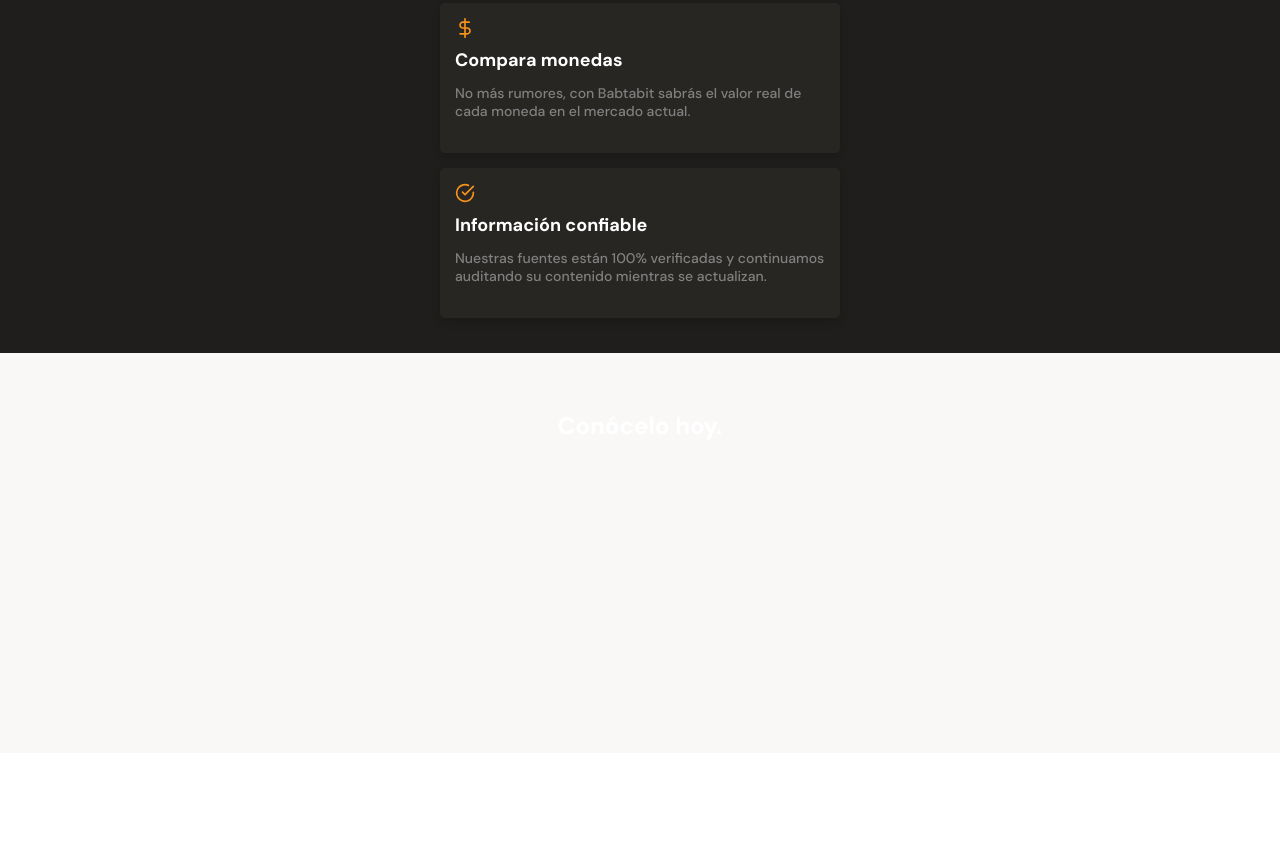
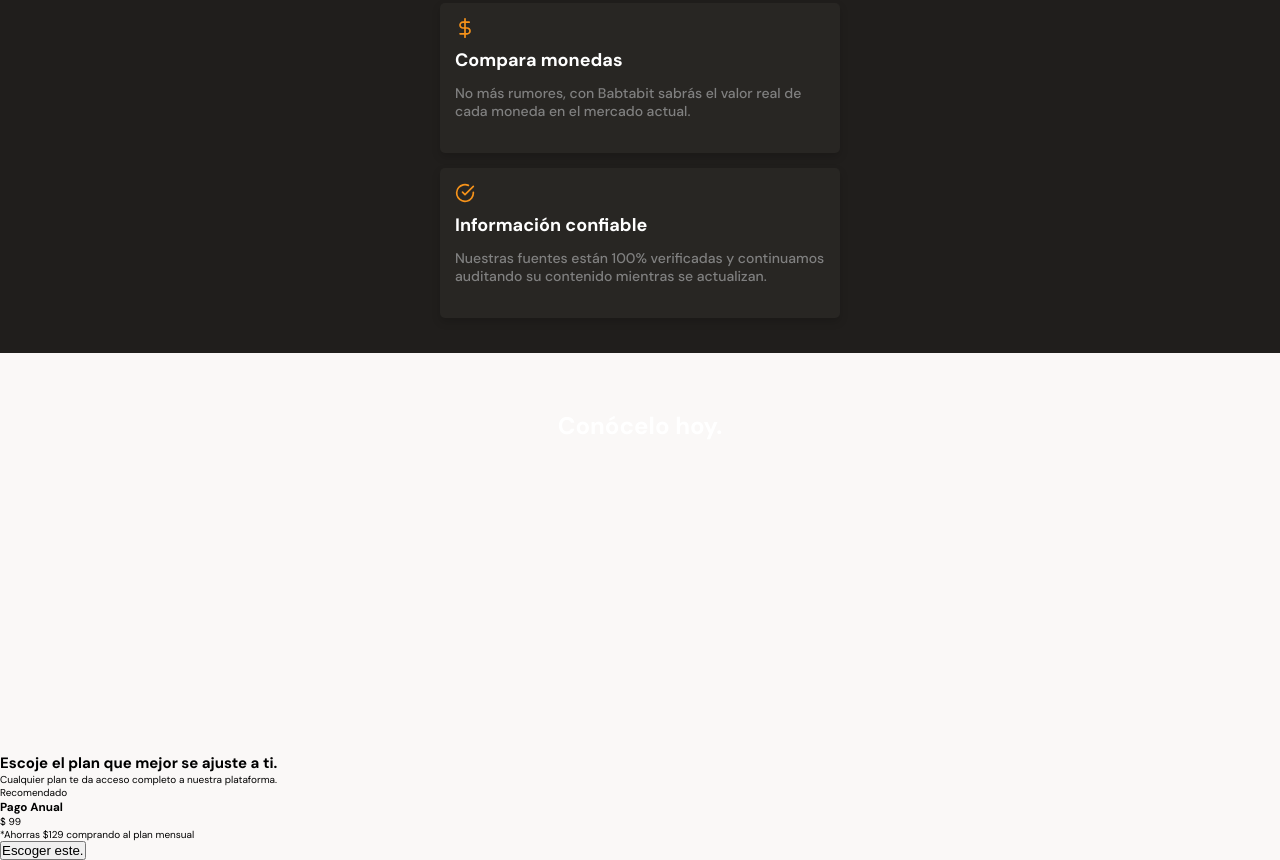
Before and after one commit to ArmandoRomero33/primerproyecto, a plain HTML site: page index.html in a window 1280 px wide. Shown: the part 1970-2830 px from the top of the page. Before the commit the page ends 2723 px from the top, so only its background shows below. Drawn offline with Linux system fonts and the light colour scheme.

Commit message:
estructura planes

```diff
--- a/index.html
+++ b/index.html
@@ -15,7 +15,7 @@
         <div class="header--title-container">
             <h1>La próxima revolución en el intercambio de criptomonedas</h1>
             <p>Batatabit te ayuda a navegar entre los diferentes precios y tendencias.</p>
-            <a href="" class="header--button">Conoce Nuestros Planes <span></span></a>
+            <a href="#plans" class="header--button">Conoce Nuestros Planes <span></span></a>
         </div>
     </header>
     <main>
@@ -111,7 +111,23 @@
         <section class="bitcoin-img-container">
             <h2>Conócelo hoy.</h2>
         </section>
-        <section></section>
+        <section id="plans" class="mian-plans-container">
+            <div class="plans--title">
+                <h2>Escoje el plan que mejor se ajuste a ti.</h2>
+                <p>Cualquier plan te da acceso completo a nuestra plataforma.</p>
+            </div>
+            <section class="plans-container--slider">
+                <article class="plans-container--card">
+                    <p>Recomendado</p>
+                    <div>
+                        <h3>Pago Anual</h3>
+                        <p><span>$</span> 99</p>
+                        <p>*Ahorras $129 comprando al plan mensual</p>
+                        <button>Escoger este. <span></span></button>
+                    </div>
+                </article>
+            </section>
+        </section>
     </main>
     <footer></footer>
 </body>
```
